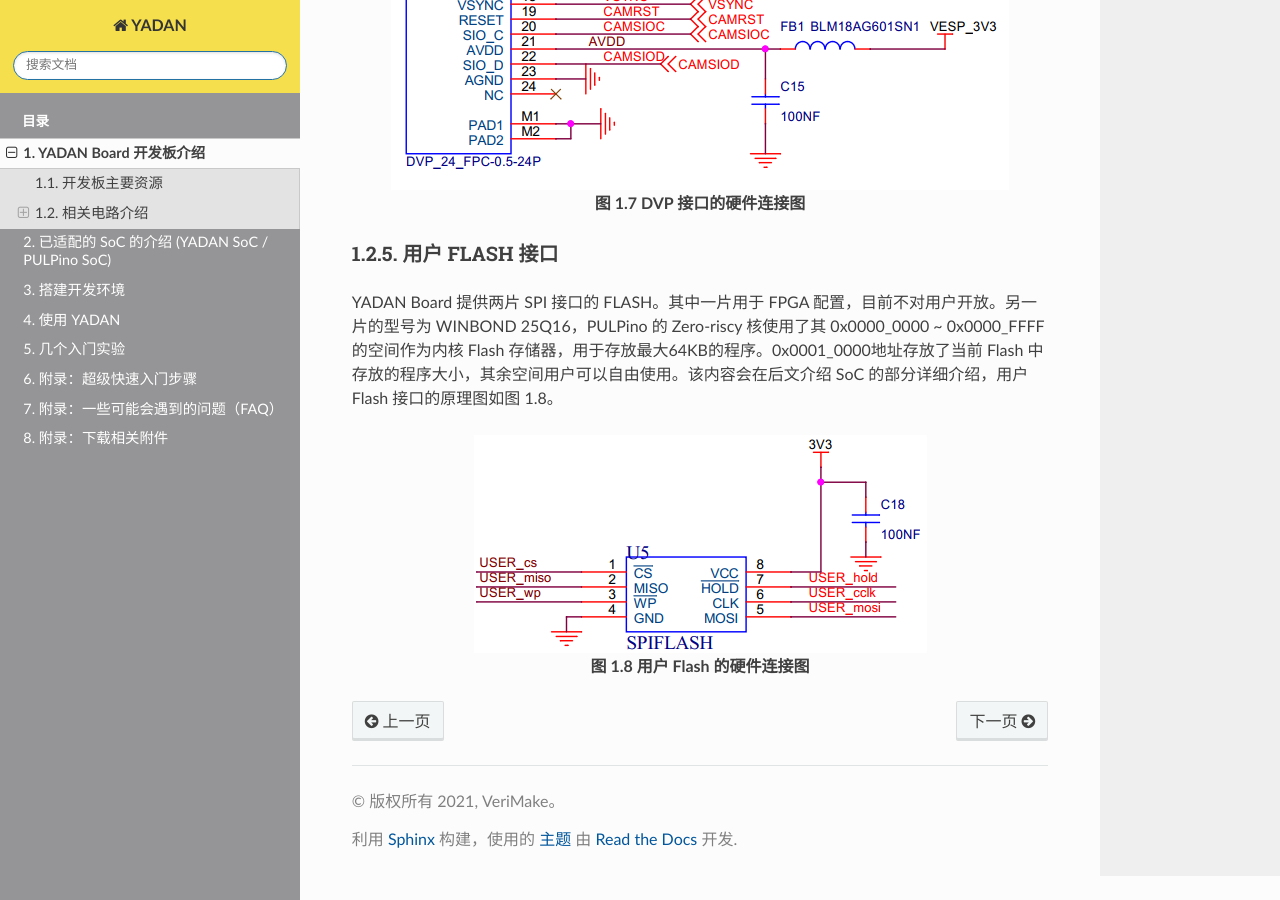
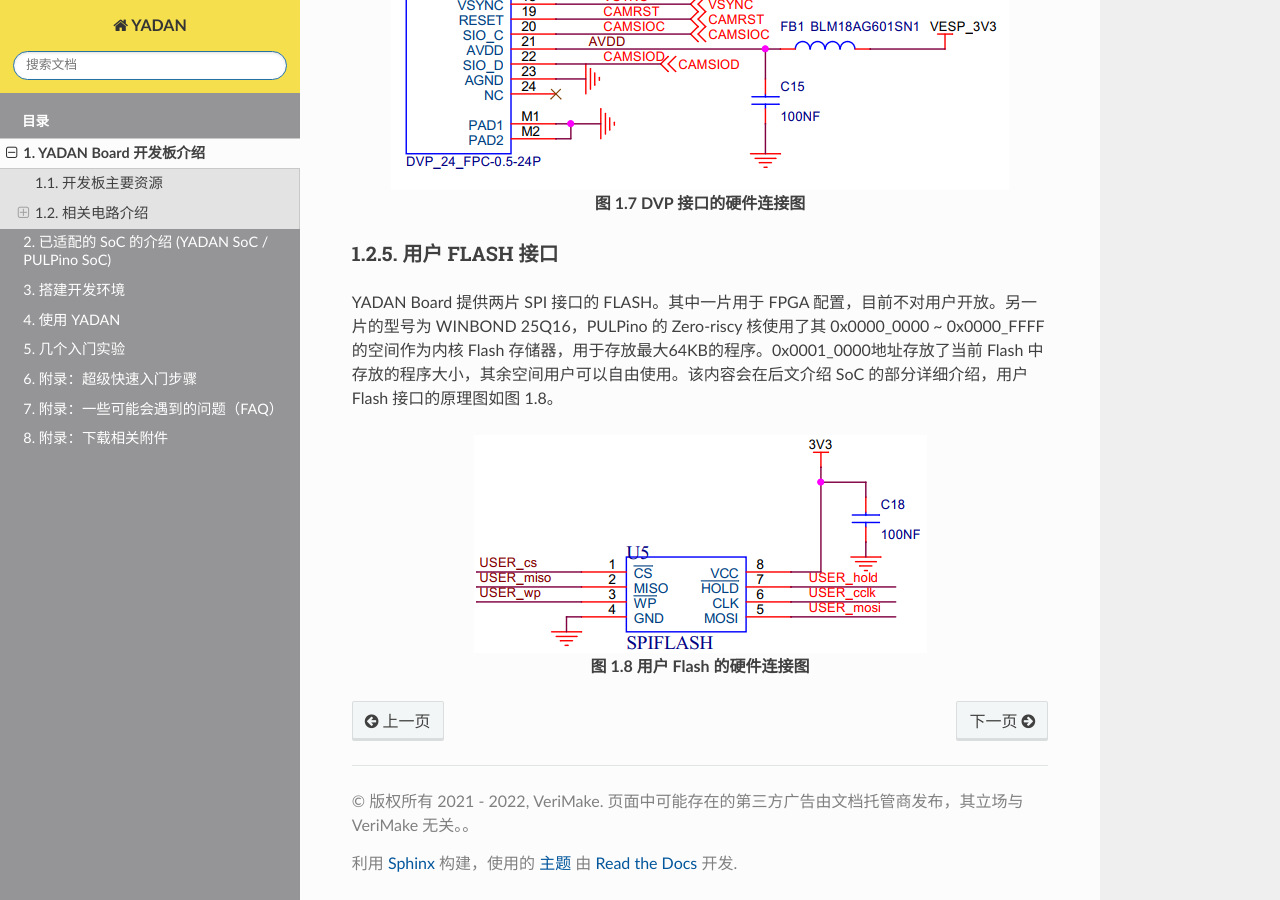
Before and after one commit to CSY-tvgo/YADAN-Docs, a Sphinx documentation site: the page built from docs/source/chap1.md, in a window 1280 px wide and 900 px high, scrolled down 6872 px. Built offline with Sphinx 7.4.7 and the Read the Docs theme 2.0.0, drawn with Linux system fonts in a browser that asks for light colours; comment, search, counter and statistics services are not loaded.

Commit message:
add a statement

```diff
--- a/docs/source/conf.py
+++ b/docs/source/conf.py
@@ -18,7 +18,7 @@
 # -- Project information -----------------------------------------------------
 
 project = 'YADAN'
-copyright = '2021, VeriMake'
+copyright = '2021 - 2022, VeriMake. 页面中可能存在的第三方广告由文档托管商发布，其立场与 VeriMake 无关。'
 author = 'Karbon'
 
 
```
